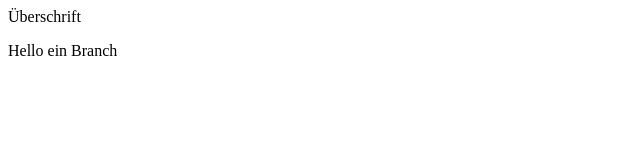
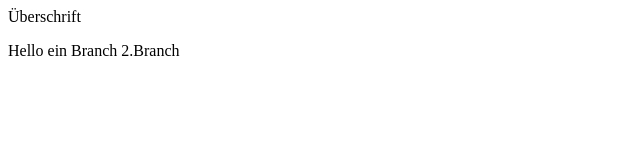
Before and after one commit to bpbp1999/webpr_1, a plain HTML site: page index.html in a window 1280 px wide. Shown: the full height of the page, 0-640 px from the left. Drawn offline with Linux system fonts and the light colour scheme.

Commit message:
Update index.html

```diff
--- a/index.html
+++ b/index.html
@@ -3,5 +3,6 @@
     <p>Überschrift</p>
     Hello
     ein Branch
+    2.Branch
   </body>
 </html>
```
